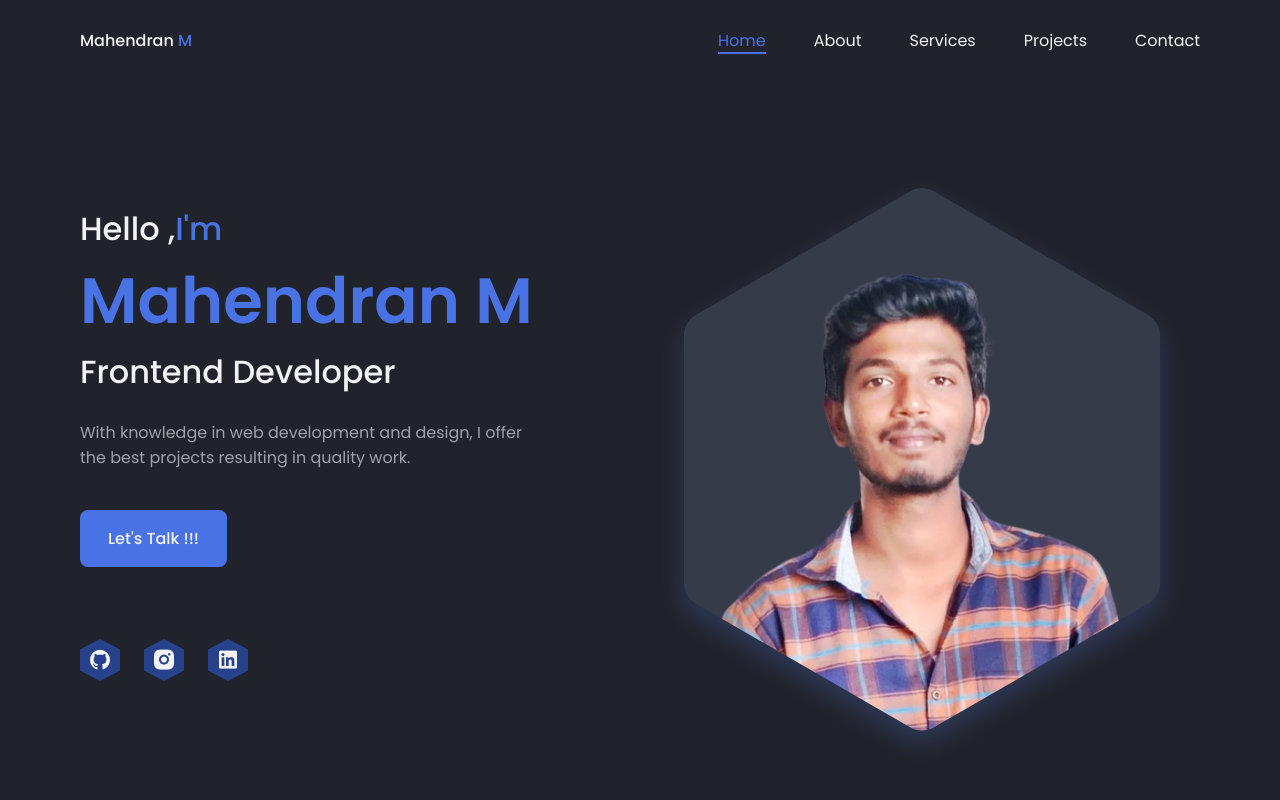
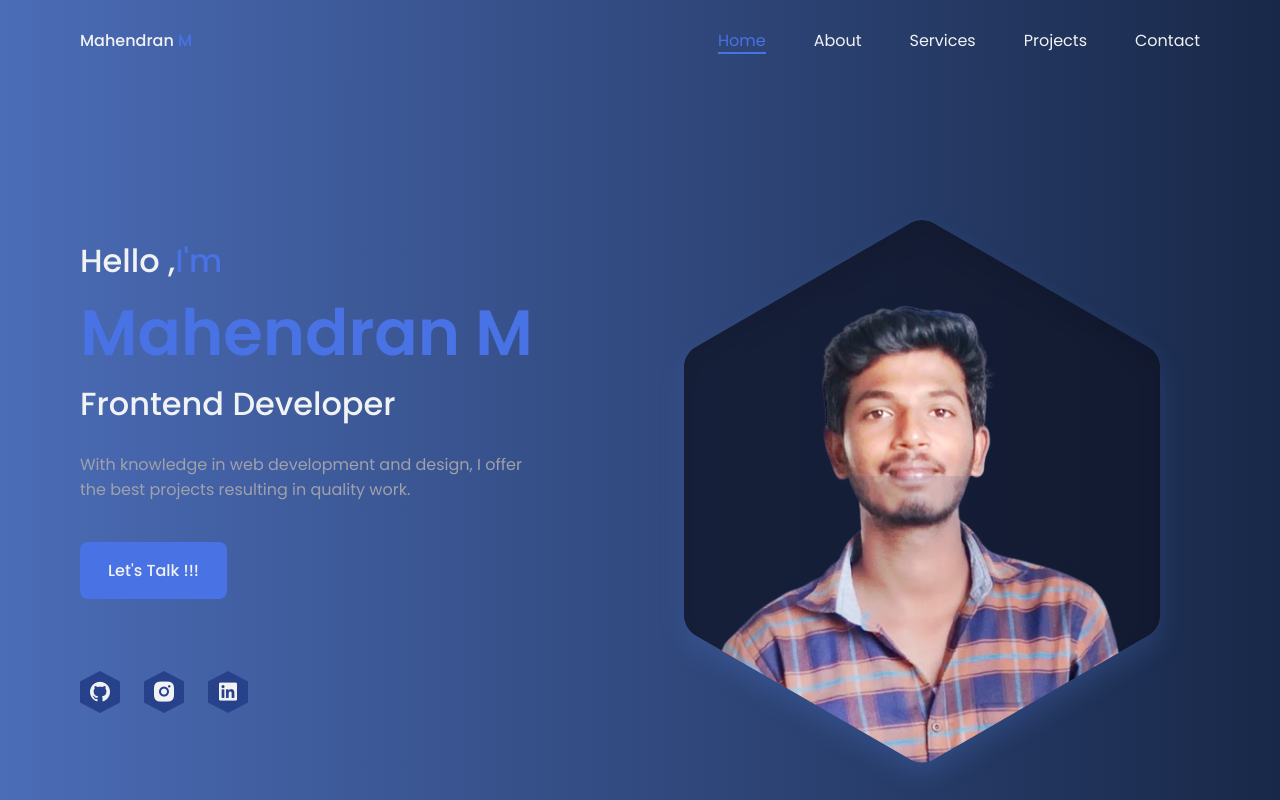
Before and after one commit to Mahendranjs/My-Portfolio, an Angular app: page /#home in a window 1280 px wide. Shown: the top 800 px of the page. Built offline with nearby package versions, Linux system fonts and the light colour scheme.

Commit message:
Scroll animation added

```diff
--- a/package.json
+++ b/package.json
@@ -21,7 +21,6 @@
     "@angular/router": "~13.2.0",
     "@emailjs/browser": "^3.11.0",
     "rxjs": "~7.5.0",
-    "scrollreveal": "^4.0.9",
     "tslib": "^2.3.0",
     "zone.js": "~0.11.4"
   },
@@ -31,7 +30,6 @@
     "@angular/compiler-cli": "~13.2.0",
     "@types/jasmine": "~3.10.0",
     "@types/node": "^12.11.1",
-    "@types/scrollreveal": "^0.0.8",
     "jasmine-core": "~4.0.0",
     "karma": "~6.3.0",
     "karma-chrome-launcher": "~3.1.0",
--- a/src/app/app.component.ts
+++ b/src/app/app.component.ts
@@ -1,6 +1,5 @@
 import { Component, OnInit } from '@angular/core';
 import emailjs from '@emailjs/browser';
-import * as ScrollReveal from 'scrollreveal'
 @Component({
   selector: 'app-root',
   templateUrl: './app.component.html',
@@ -42,24 +41,13 @@ export class AppComponent implements OnInit {
         }
       })
     }
-    window.addEventListener('scroll', scrollActive)
+    window.addEventListener('scroll', scrollActive);
 
-  //   ScrollReveal().reveal(`.home__data , .home__social`, {
-  //     origin: 'top',
-  //     distance:'60px',
-  //     duration:2500,
-  //     delay: 400
-  // });
-
-    var slideUp = {
-      origin: 'top',
-      distance:'60px',
-      duration:2500,
-      delay: 400
-  };
+     const load = () => {
+          window.location.href = '#home'
+     }
+    window.addEventListener('load', load)
   }
-
-
 
   title = 'Portfolio';
 
@@ -80,7 +68,6 @@ export class AppComponent implements OnInit {
     emailjs.sendForm('service_h7ecr63', 'template_fx4ms4c', e.target as HTMLFormElement, '0VQNjnhMuySmq6RuR')
       .then(() => {
         this.contactmessage = 'Message Sent Successfully';
-        console.log('SUCCESS!');
         setTimeout(() => {
           this.contactmessage = ''
         }, 5000);
@@ -93,14 +80,4 @@ export class AppComponent implements OnInit {
         }, 5000);
       });
   }
-
-  // ngAfterViewInit(){
-  //   ScrollReveal({
-  //     origin: 'top',
-  //     distance:'60px',
-  //     duration:2500,
-  //     delay: 400
-  //   }).reveal(`.home__data , ."home__social`)
-  // }
-
 }
--- a/src/app/app.module.ts
+++ b/src/app/app.module.ts
@@ -1,6 +1,6 @@
 import { NgModule } from '@angular/core';
 import { BrowserModule } from '@angular/platform-browser';
-
+import { BrowserAnimationsModule } from '@angular/platform-browser/animations';
 import { AppComponent } from './app.component';
 
 @NgModule({
@@ -9,6 +9,7 @@ import { AppComponent } from './app.component';
   ],
   imports: [
     BrowserModule,
+    BrowserAnimationsModule
   ],
   providers: [],
   bootstrap: [AppComponent]
--- a/src/assets/js/main.js
+++ b/src/assets/js/main.js
@@ -1,20 +1,15 @@
-/*=============== SHOW MENU ===============*/
-/*=============== SHOW MENU ===============*/
+/*=============== SCROLL REVEAL ANIMATION ===============*/
 
-
-/*=============== REMOVE MENU MOBILE ===============*/
-
-
-/*=============== ADD BLUR TO HEADER ===============*/
-
-
-/*=============== EMAIL JS ===============*/
-
-
-/*=============== SHOW SCROLL UP ===============*/
-
-
-/*=============== SCROLL SECTIONS ACTIVE LINK ===============*/
-
-
-/*=============== SCROLL REVEAL ANIMATION ===============*/
+setTimeout(() => {
+    const sr=   ScrollReveal({
+        origin: 'top',
+        distance:'60px',
+        duration:2500,
+        delay: 400
+    })
+    sr.reveal(`.home__data , .home__social , .contact__container , .footer__container`);
+    sr.reveal(`.home__image `,{origin: 'bottom'});
+    sr.reveal(`.about__data,.skills__data `,{origin:'left'});
+    sr.reveal(`.about__image, .skills__content `,{origin: 'right'});
+    sr.reveal(`.services__card, .projects__card `,{interval:100});
+}, 200);
--- a/src/index.html
+++ b/src/index.html
@@ -10,30 +10,8 @@
   <script src="https://unpkg.com/scrollreveal@4.0.0/dist/scrollreveal.min.js"></script>
 </head>
 <body>
-
-
   <app-root></app-root>
-      <!--========== SCROLL UP ==========-->
-
       <!--=============== MAIN JS ===============-->
       <script src="assets/js/main.js"></script>
-
-      <script type="text/javascript">
-
-          window.sr = ScrollReveal({ reset: true });
-          sr.reveal(`.home__data , .home__social`,{
-              origin: 'top',
-              distance:'60px',
-              duration:2500,
-              delay: 400
-          })
-          //   ScrollReveal().reveal(`.home__data , .home__social`, {
-          //     origin: 'top',
-          //     distance:'60px',
-          //     duration:2500,
-          //     delay: 400
-          // });
-      </script>
-
 </body>
 </html>
--- a/src/styles.scss
+++ b/src/styles.scss
@@ -25,12 +25,13 @@
   --first-color-alt: hsl(var(--hue), 56%, 35%);
   --title-color: hsl(228, 8%, 95%);
   --text-color: hsl(228, 8%, 65%);
-  --body-color: hsl(228, 15%, 20%);
+  // --body-color: hsl(228, 15%, 20%); <-- default
+    --body-color:hsl(228, 30%, 25%);
+  // --body-color:linear-gradient(to right, #3a7bd5, #3a6073);
   // --container-color: hsl(220, 96%, 31%);
-  --container-color: hsl(228, 15%, 15%);
-  // --container-color: hsl(261, 43%, 45%,1);
-  // linear-gradient(45deg, #6441a5,#2a0845)
-//   hsl(224, 74, 59)
+  // --container-color: hsl(228, 15%, 15%); <-- default
+    --container-color: linear-gradient(to right, #4b6cb7, #182848);
+    // --container-color:-webkit-linear-gradient(to right, #4b6cb7, #182848);
   /*========== Font and typography ==========*/
   /*.5rem = 8px | 1rem = 16px ...*/
   --body-font: "Poppins", sans-serif;
@@ -87,7 +88,7 @@ body {
 }
 
 body {
-  background-color: var(--body-color);
+  background: var(--body-color);
   color: var(--text-color);
 }
 
@@ -162,7 +163,7 @@ svg {
 .header {
     position: fixed;
     width: 100%;
-    background-color: var(--container-color);
+    background: var(--container-color);
     top: 0;
     left: 0;
     z-index: var(--z-fixed);
@@ -266,7 +267,7 @@ svg {
 /*=============== HOME ===============*/
 
 .home {
-    background-color:var(--container-color);
+    background:var(--container-color);
 }
 
 .home__container {
@@ -325,7 +326,8 @@ svg {
 .home__blob{
     width: 320px;
     // fill: var(--first-color);
-    fill: hsl(224, 15%, 25%);
+    // fill: hsl(224, 15%, 25%);
+    fill: #0d1222e0;
     filter: drop-shadow(0 12px 12px hsla(var(--hue), 100%, 70%,.2));
 }
 
@@ -375,7 +377,7 @@ svg {
 /*=============== SKILLS ===============*/
 
 .skills{
-  background-color: var(--container-color);
+  background: var(--container-color);
 }
 
 .skills__container{
@@ -426,7 +428,7 @@ svg {
 
 .services__card{
   text-align: center;
-  background-color: var(--container-color);
+  background: var(--container-color);
   padding: 3rem 1.25rem;
   border: 2px solid var(--container-color);
   transition: border .4s;
@@ -446,12 +448,13 @@ svg {
 
 .services__card:hover{
   border: 2px solid var(--first-color);
+  transform: translateY(-0.45rem);
 }
 
 /*=============== PROJECTS ===============*/
 
 .projects{
-    background-color: var(--container-color);
+    background: var(--container-color);
 }
 
 .projects__container{
@@ -539,7 +542,7 @@ svg {
 .contact__input{
   padding: 1rem 1.25rem;
   border-radius: .5rem;
-  background-color: var(--container-color);
+  background: var(--container-color);
   color: var(--title-color);
 }
 
@@ -572,7 +575,7 @@ svg {
 /*=============== FOOTER ===============*/
 
 .footer{
-  background-color: var(--container-color) ;
+  background: var(--container-color) ;
   padding-block: 3.5rem 2rem;
 }
 
@@ -642,7 +645,7 @@ svg {
 .scrollup{
   position:fixed;
   right: 1rem;
-  background-color: var(--body-color);
+  background: var(--body-color);
   padding: 6px;
   display: inline-flex;
   border-radius: .25rem;
@@ -737,7 +740,7 @@ svg {
 
 @media screen  and (min-width:1023px){
     .section{
-      padding-block: 7rem  2rem;
+      padding-block: 9rem  4rem;
     }
 
     .section__subtitle{
--- a/tsconfig.json
+++ b/tsconfig.json
@@ -19,5 +19,10 @@
       "dom"
     ],
     "module": "esnext"
+  },
+  "angularCompilerOptions": {
+    "fullTemplateTypeCheck": true,
+    "strictInjectionParameters": true,
+    "allowSyntheticDefaultImports": true,
   }
 }
```
Also changed, not shown: 2 other files (tests, documents, lock files or other folders).
